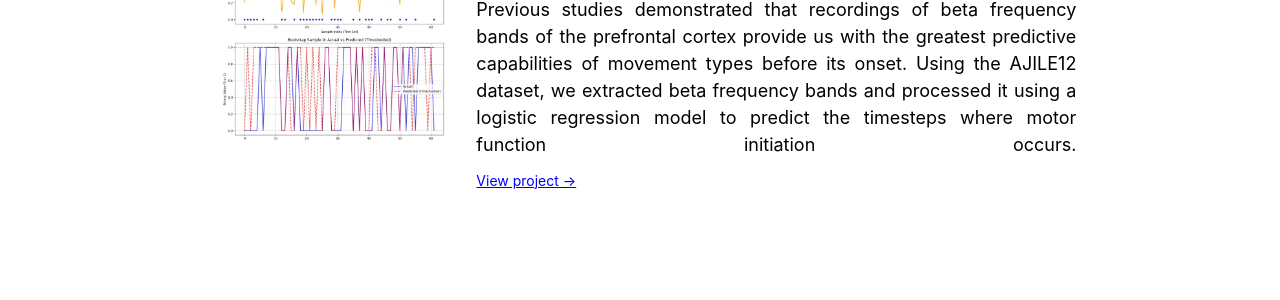
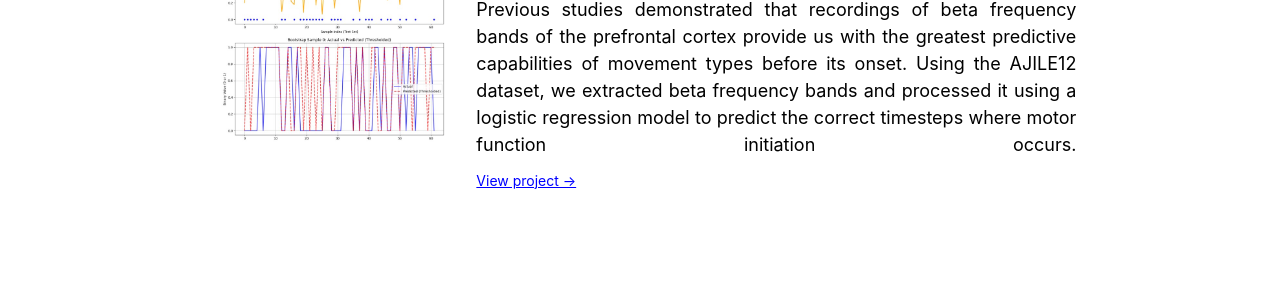
Before and after one commit to randyhongg/randyhongg.github.io, a Jekyll site: the page built from _pages/projects.md, in a window 1280 px wide and 1156 px high. Shown: the part 731-1031 px from the top of the window. Built offline with Jekyll 4.4.1, drawn with Linux system fonts in a browser that asks for light colours; a style sheet for code colours, icons or effects is not loaded.

Commit message:
Update projects.md

```diff
--- a/_pages/projects.md
+++ b/_pages/projects.md
@@ -42,7 +42,7 @@ author_profile: false
   <div style="max-width: 600px;">
     <h3 style="margin: 0 0 8px;">Movement Intention Classification Using Electrocorticography Beta Frequency Bands and Logistic Regression Model</h3>
     <p style="margin: 0 0 4px; font-size: 13px; color: #888;">Randy Hong, Mahmood Ashoory, Julia Suzuki, Hannah Ellis, Niels Pacheco-Barrios M.D.</p>
-    <p style="margin: 0 0 8px; text-align: justify; text-align-last: justify;">Previous studies demonstrated that recordings of beta frequency bands of the prefrontal cortex provide us with the greatest predictive capabilities of movement types before its onset. Using the AJILE12 dataset, we extracted beta frequency bands and processed it using a logistic regression model to predict the timesteps where motor function initiation occurs.</p>
+    <p style="margin: 0 0 8px; text-align: justify; text-align-last: justify;">Previous studies demonstrated that recordings of beta frequency bands of the prefrontal cortex provide us with the greatest predictive capabilities of movement types before its onset. Using the AJILE12 dataset, we extracted beta frequency bands and processed it using a logistic regression model to predict the correct timesteps where motor function initiation occurs.</p>
     <a href="https://github.com/randyhongg/project-repo-2" target="_blank" style="font-size: 14px;">View project →</a>
   </div>
 </div>
```
